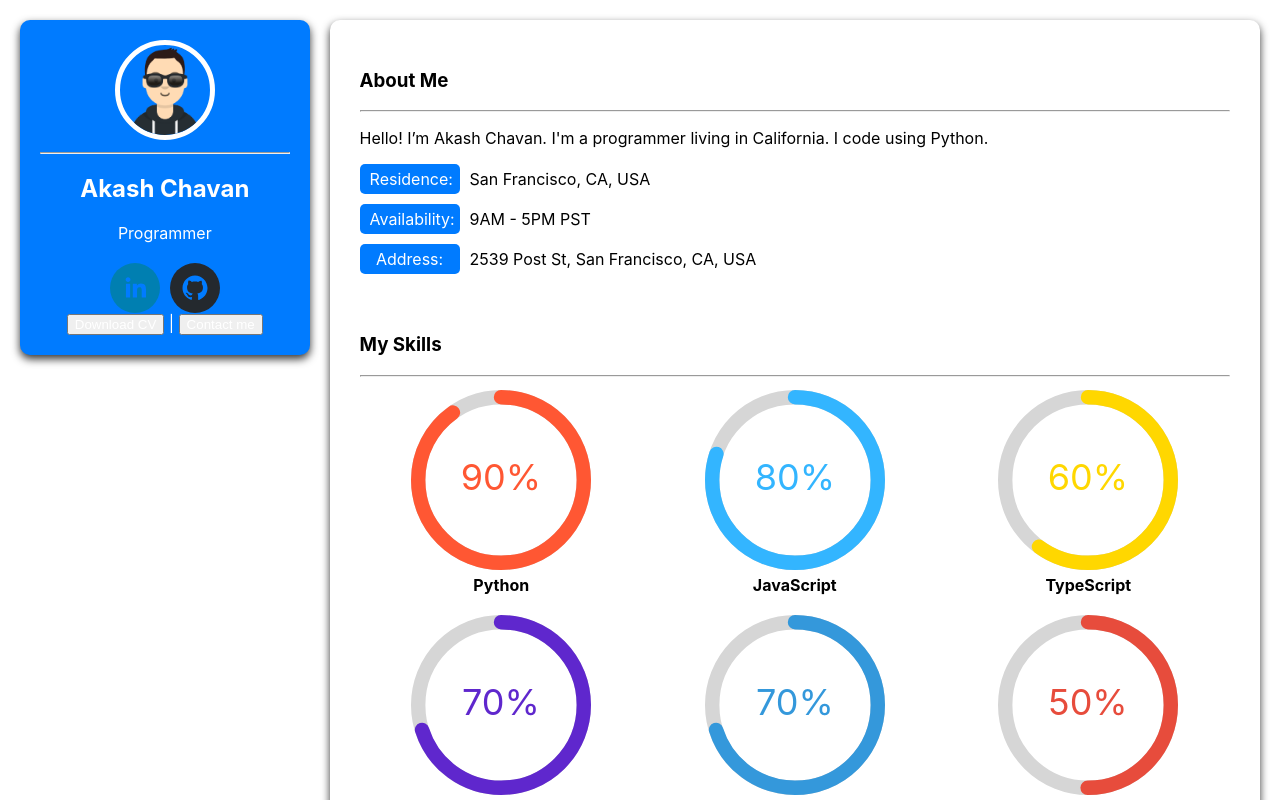
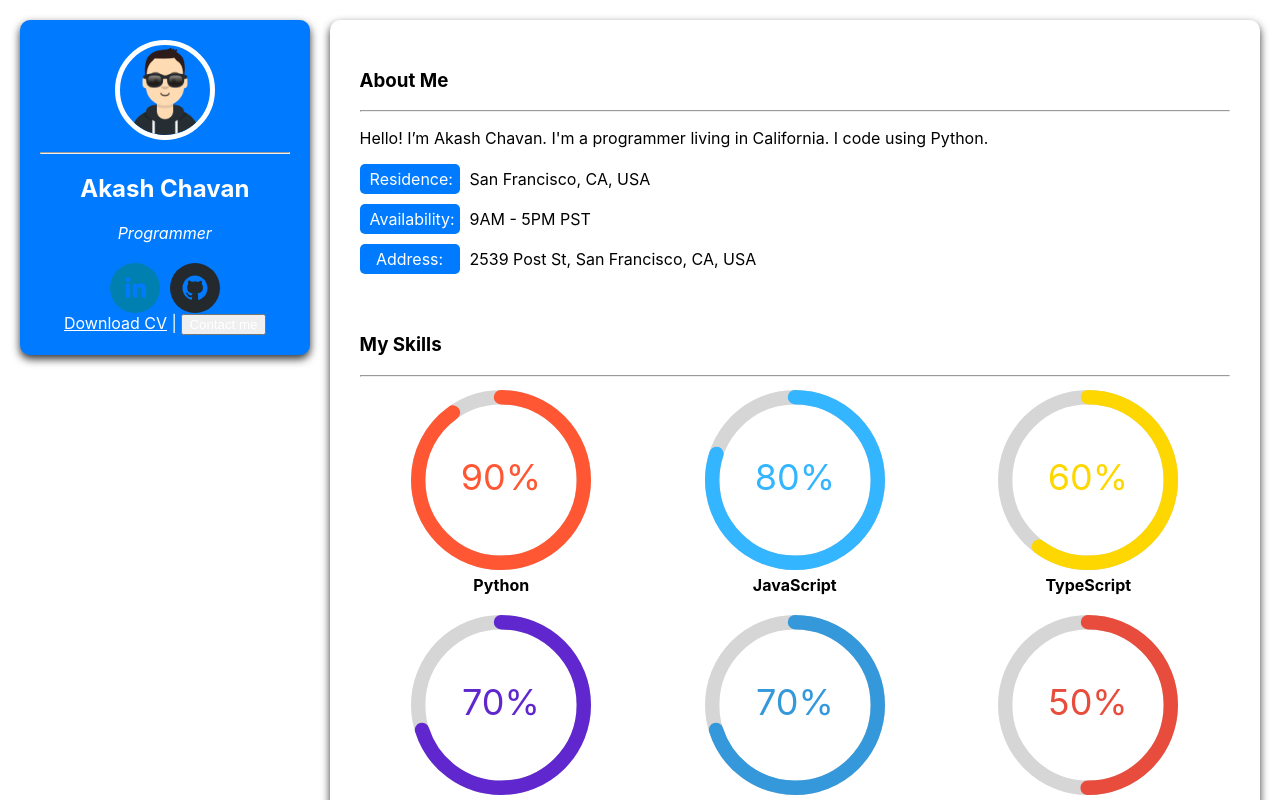
Before and after one commit to CruiseDevice/portfolio-v1, a React (Create React App) app: page / in a window 1280 px wide. Shown: the top 800 px of the page. Built offline with nearby package versions, Linux system fonts and the light colour scheme.

Commit message:
Updated resume

```diff
--- a/src/components/ProfileCard.tsx
+++ b/src/components/ProfileCard.tsx
@@ -38,14 +38,14 @@ function ProfileCard () {
       <ProfileImage src="/dp.png"/>
       <hr />
       <h2>Akash Chavan</h2>
-      <p>Programmer</p>
+      <p><i>Programmer</i></p>
       <SocialIcons>
         <SocialIcon url="https://linkedin.com/in/johnowens" />
         <SocialIcon url="https://github.com/johnowens" />
       </SocialIcons>
       <div>
-        <a href="/resume.pdf" download>
-          <button style={{color: 'white'}}>Download CV</button>
+        <a href="/resume.pdf" download  style={{color: 'white'}}>
+          Download CV
         </a>
         {" | "}
         <button style={{color: 'white'}}>Contact me</button>
```
Also changed, not shown: 1 other file (tests, documents, lock files or other folders).
